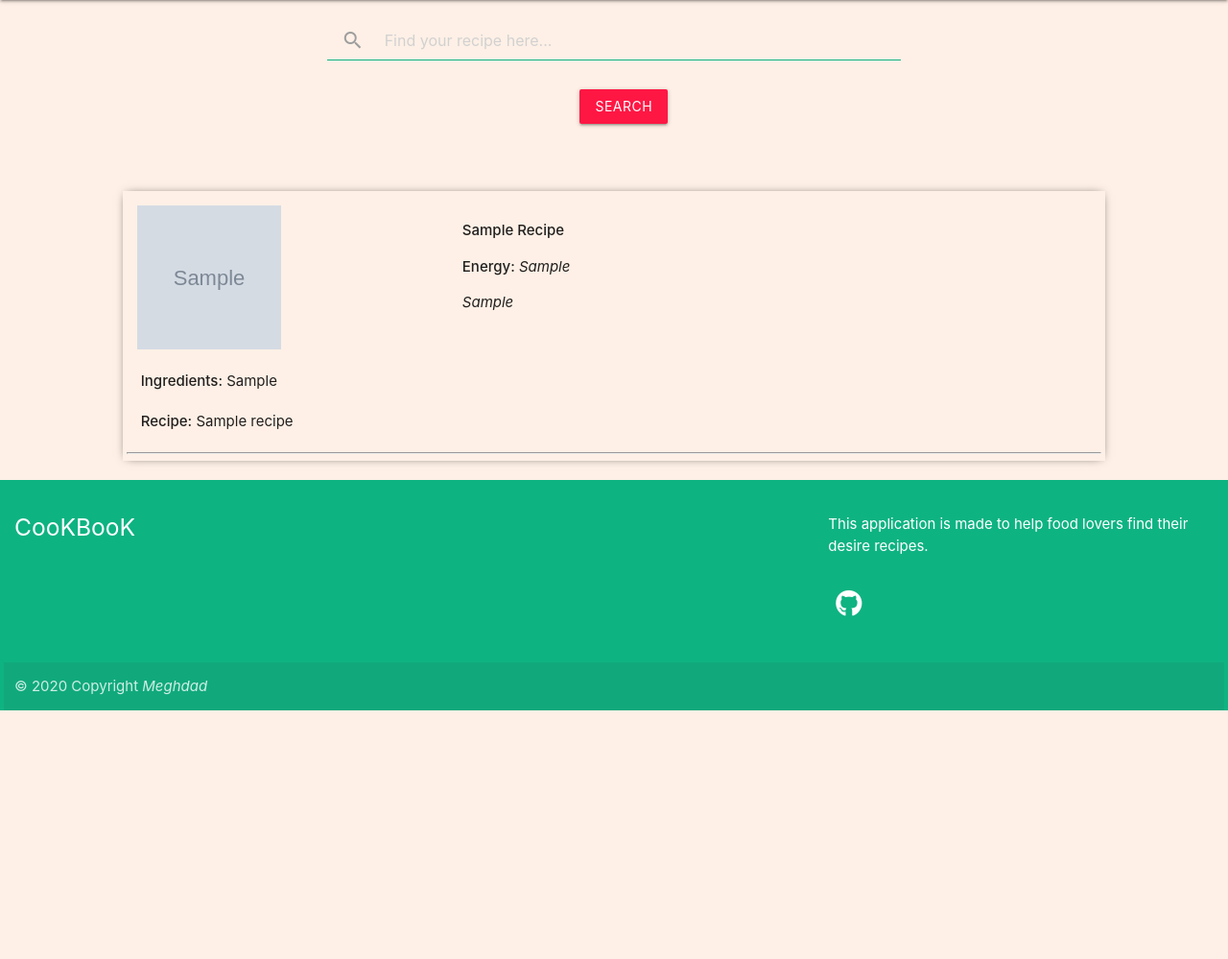
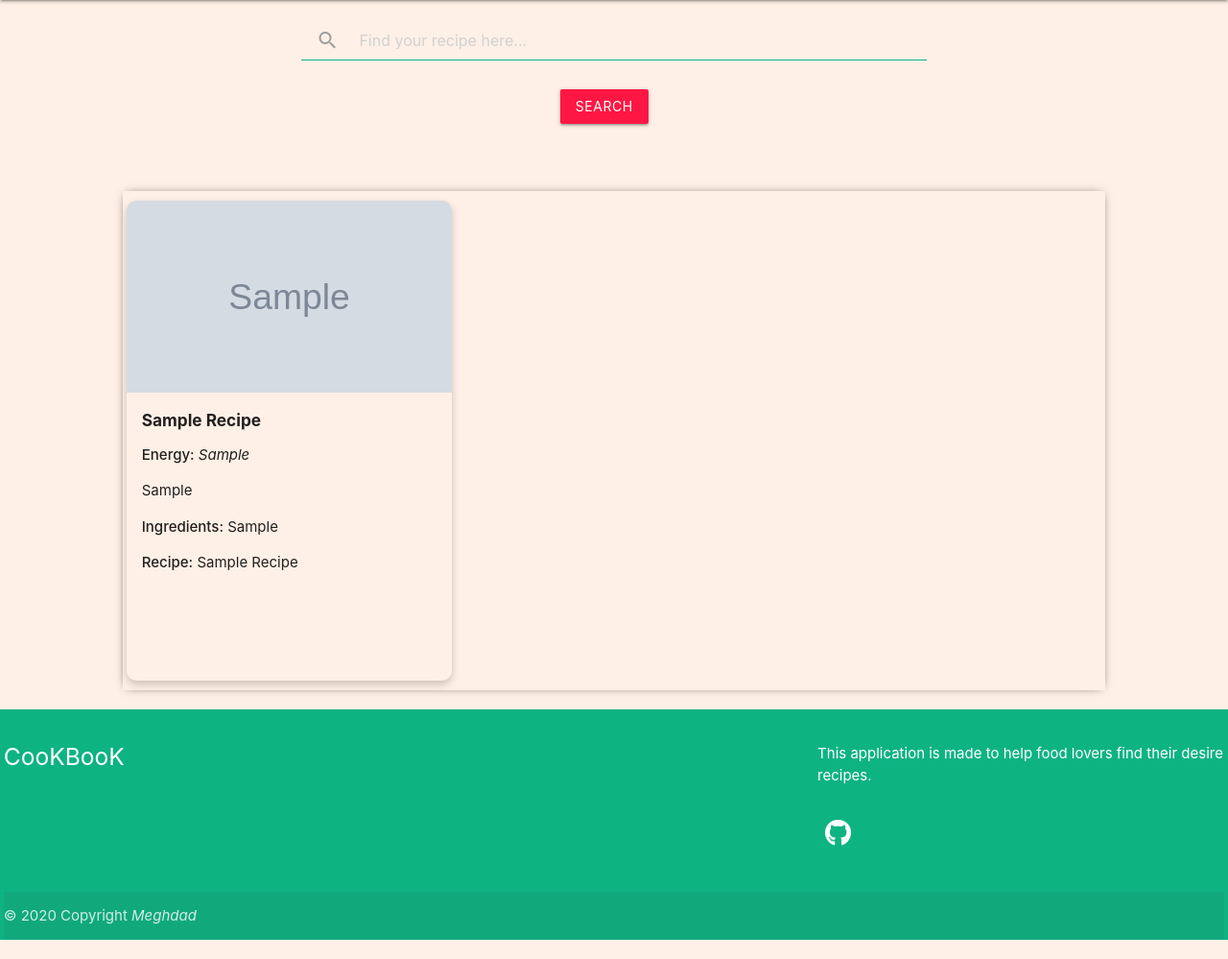
Before and after one commit to meghdadyazdi/cookbook, a Flask app: page / in a window 1280 px wide. Shown: the part 64-1063 px from the top of the page at 96% size. Before the commit the page ends 804 px from the top, so only its background shows below. Run offline with Flask 2, Linux system fonts and the light colour scheme; grey boxes marked "Sample" are stand-in pictures; a database or web service that is not in the repository returns one stand-in record (values such as "Sample title"); some libraries are stand-ins or nearby versions.

Commit message:
making card for recipes

```diff
--- a/static/css/style.css
+++ b/static/css/style.css
@@ -44,9 +44,38 @@ nav,
     margin-left: 50px;
 }
 
-.col .row {
-    margin-left: 1.25rem;
-    margin-right: 1.25rem;
+
+
+
+.card-recipe{
+  box-shadow: 0 4px 8px 0 rgba(0,0,0,0.2);
+  transition: 0.3s;
+  /* width: 40%; */
+  border-radius: 10px;
+  margin: 10px 20px 10px 20px;
+  height: 500px;
+}
+
+img {
+  border-radius: 10px 10px 0 0;
+  width:100%;
+  height: 40%;
+}
+.card-recipe:hover{
+  box-shadow: 0 8px 16px 0 rgba(0,0,0,0.2);
+}
+
+.row .col {
+    padding: 0;
+}
+
+.card-container{
+  padding: 2px 16px;
+}
+
+.no-flow{
+  overflow: hidden;
+  text-overflow: ellipsis;
 }
 
 .input-field.col label {
--- a/templates/base.html
+++ b/templates/base.html
@@ -4,7 +4,7 @@
 <head>
 	<meta charset="utf-8" />
 	<meta name="viewport" content="width=device-width, initial-scale=1">
-	<title>CooKBooK<i class="fas fa-utensils"></i></title>
+	<title>CooKBooK</title>
 	<link href="https://fonts.googleapis.com/icon?family=Material+Icons" rel="stylesheet">
 	<link rel="stylesheet" href="https://use.fontawesome.com/releases/v5.6.1/css/all.css"
 		integrity="sha384-gfdkjb5BdAXd+lj+gudLWI+BXq4IuLW5IT+brZEZsLFm++aCMlF1V92rMkPaX4PP" crossorigin="anonymous">
--- a/templates/find_recipe.html
+++ b/templates/find_recipe.html
@@ -22,44 +22,28 @@
 	</div>
 </form>
 
+<section class="container">
+	<div class="row">
+	{% for recipe in recipes %}
 
+		<div class="col s12 m4 card-recipe">
+			<img src="{{recipe.recipe_photo}}" alt="{{recipe.recipe_name}}" style="">
+			<div class="card-container capital">
+				<h6><b>{{recipe.recipe_name}}</b></h6>
+				<p><strong> Energy:</strong><i> {{recipe.recipe_energy}} </i></p>
+				<p>{{recipe.recipe_meal}}</p>
 
+					<p class="no-flow">
+						<strong>Ingredients:</strong> {{recipe.recipe_ingredients}}
+					</p>
+					<p class="no-flow">
+						<strong>Recipe:</strong> {{recipe.recipe}}
+					</p>
 
-
-
-
-
-
-<section class="container" id="site-content">
-	{% for recipe in recipes %}
-	<div class="row">
-		<div class="input-field col s12 m3">
-			<img src="{{recipe.recipe_photo}}" alt="{{recipe.recipe_name}}" width="150" height="150">
-            </div>
-			<div class="input-field col s12 m6 push-m1">
-				{%if recipe.recipe_meal%}
-                <div class="capital"><p> <strong>{{recipe.recipe_name}}</strong></div>
-                <div class=""><p><strong> Energy:</strong><i> {{recipe.recipe_energy}} </i></div>
-				<i> {{recipe.recipe_meal}}</i></p>
-				{% else %}
-				{% endif %}
 			</div>
-			<div class="row">
-				<div class="col s12">
-					<strong>Ingredients:</strong> {{recipe.recipe_ingredients}}
-				</div>
-			</div>
-			<div class="row">
-				<div class="col">
-					<strong>Recipe:</strong> {{recipe.recipe}}
-				</div>
-			</div>
-			{%if "{{recipe.recipe_video}}"%}
-			<!-- <iframe width="145" height="110" src="{{recipe.recipe_video}}"></iframe> -->
-			{% endif %}
-			<hr>
 		</div>
 		{% endfor %}
+	</div>
 </section>
 
 {%endblock%}
```
Also changed, not shown: README.md (added).
